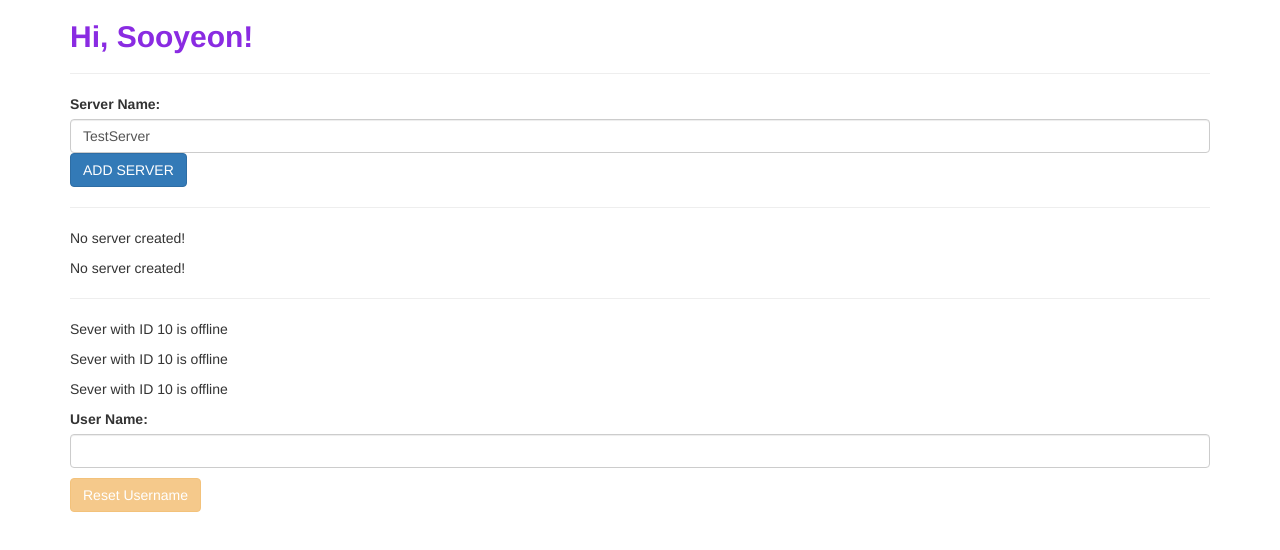
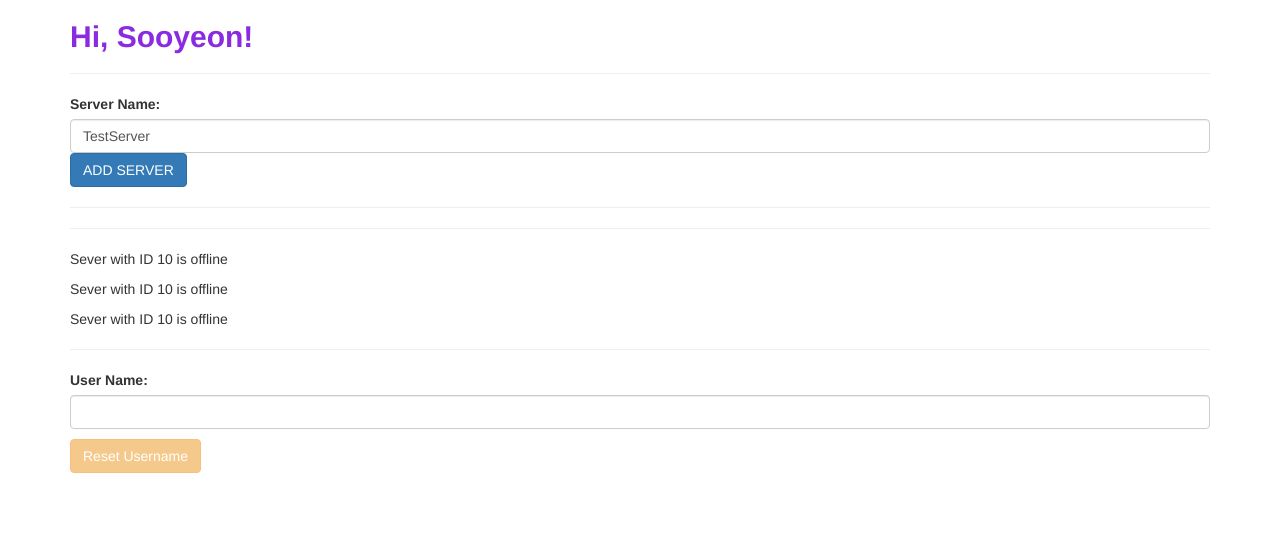
Before and after one commit to berkagmpp/my-first-app__angular, an Angular app: page / in a window 1280 px wide. Shown: the top 550 px of the page. Built offline with nearby package versions, Linux system fonts and the light colour scheme.

Commit message:
feat: Add ngIf to p tag in seversComponent

```diff
--- a/src/app/servers/servers.component.html
+++ b/src/app/servers/servers.component.html
@@ -14,10 +14,10 @@
 <hr>
 
 <!-- string interpolation -->
-<p>{{ serverCreationStatus }}</p>
+<p *ngIf="serverCreated">The server name: {{ serverName }}, is created!</p>
 
 <!-- property binding -->
-<p [innerText]="serverCreationStatus"></p>
+<!-- <p [innerText]="serverCreationStatus"></p> -->
 
 <hr>
 
@@ -25,6 +25,7 @@
 <app-server></app-server>
 <app-server></app-server>
 
+<hr>
 
 <label>User Name: </label>
 <input type="text"
--- a/src/app/servers/servers.component.ts
+++ b/src/app/servers/servers.component.ts
@@ -9,7 +9,8 @@ import { Component, OnInit } from '@angular/core';
 export class ServersComponent implements OnInit {
     allowNewServer = false;
     serverCreationStatus = 'No server created!';
-    serverName='TestServer';
+    serverName = 'TestServer';
+    serverCreated = false;
 
     constructor() {
         setTimeout(() => {
@@ -21,6 +22,7 @@ export class ServersComponent implements OnInit {
     }
 
     onCreateServer () {
+        this.serverCreated = true;
         this.serverCreationStatus = `The server name: ${this.serverName}, is created!`;
     }
 
```
